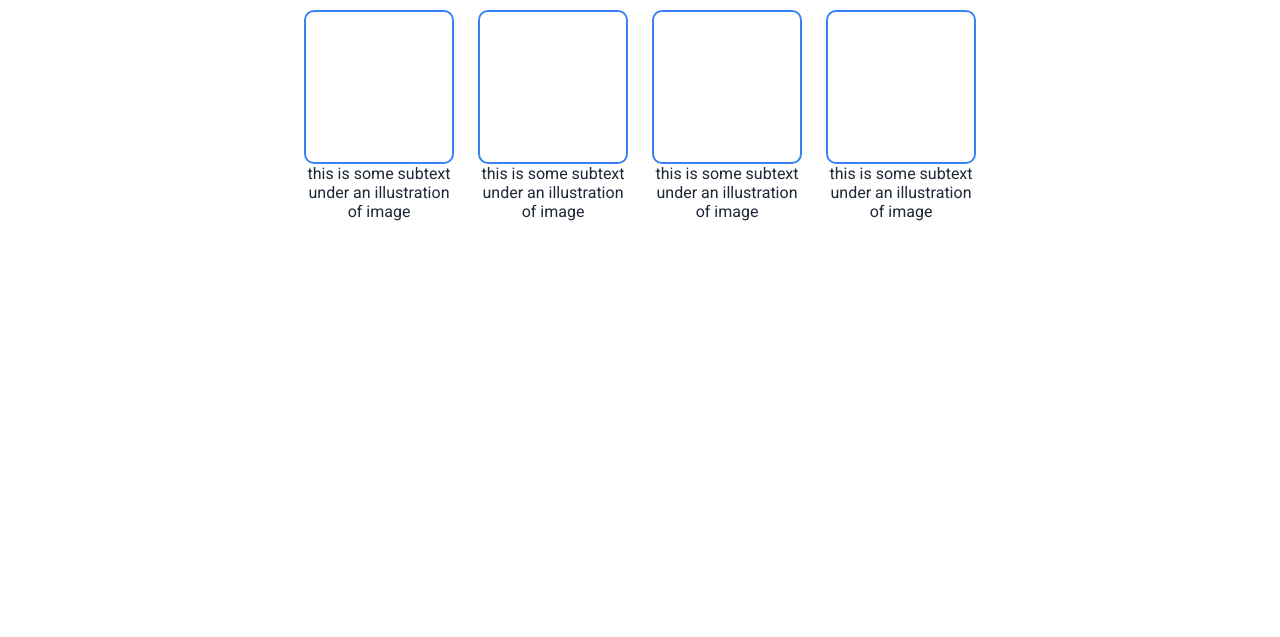
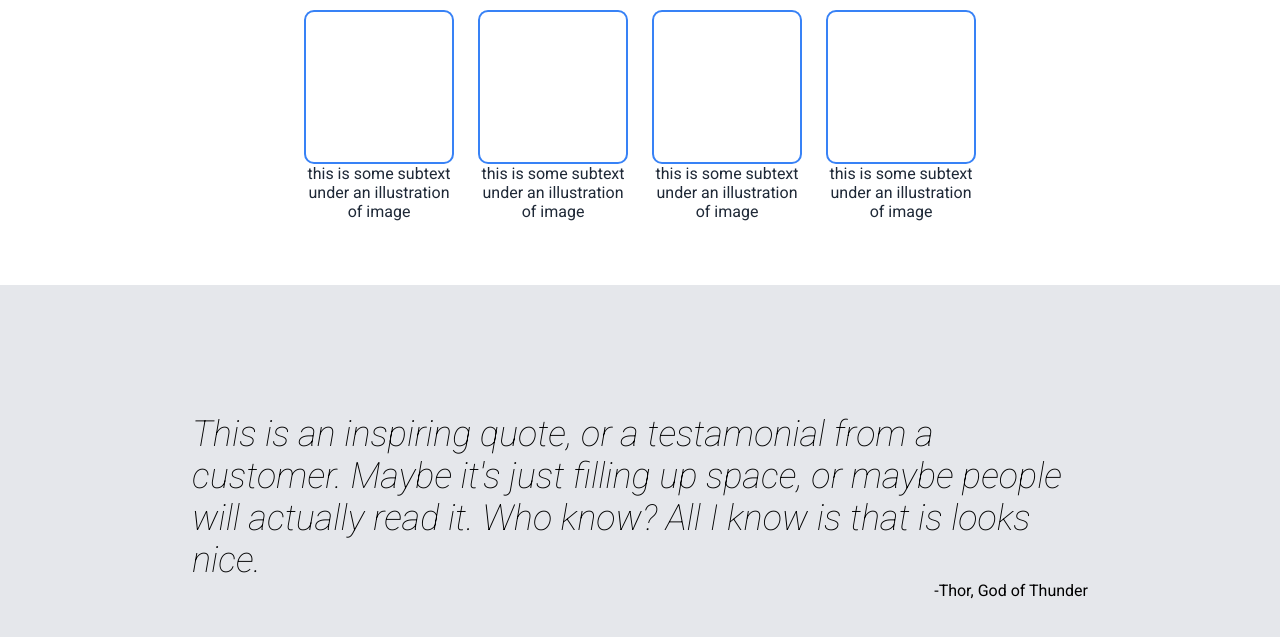
Before and after one commit to Erik-Russell/Landing-Page-TOP-project, a plain HTML site: page index.html in a window 1280 px wide. Shown: the part 497-1134 px from the top of the page. Before the commit the page ends 800 px from the top, so only its background shows below. Drawn offline with Linux system fonts and the light colour scheme.

Commit message:
formatted 'quote section'

```diff
--- a/index.html
+++ b/index.html
@@ -51,7 +51,9 @@
         </div>
     </div>
     <div class="quote-container">
-
+        <div class="quote">This is an inspiring quote, or a testamonial from a customer. Maybe it's just filling up
+            space, or maybe people will actually read it. Who know? All I know is that is looks nice.</div>
+        <div class="originator">-Thor, God of Thunder</div>
     </div>
     <div class="signup-container">
 
--- a/style.css
+++ b/style.css
@@ -94,6 +94,7 @@ button {
     justify-content: center;
     align-items: center;
     color: #1f2937;
+    margin-bottom: 64px;
 }
 
 .information-title {
@@ -120,3 +121,22 @@ button {
     border-radius: 10px;
     min-height: 150px;
 }
+
+/* quote section */
+
+.quote {
+    margin: 64px 128px 0;
+    font-size: 36px;
+    font-style: italic;
+    font-weight: 100;
+}
+
+.originator {
+    margin-right: 128px;
+    text-align: right;
+}
+
+.quote-container {
+    padding: 64px;
+    background-color: #e5e7eb;
+}
```
